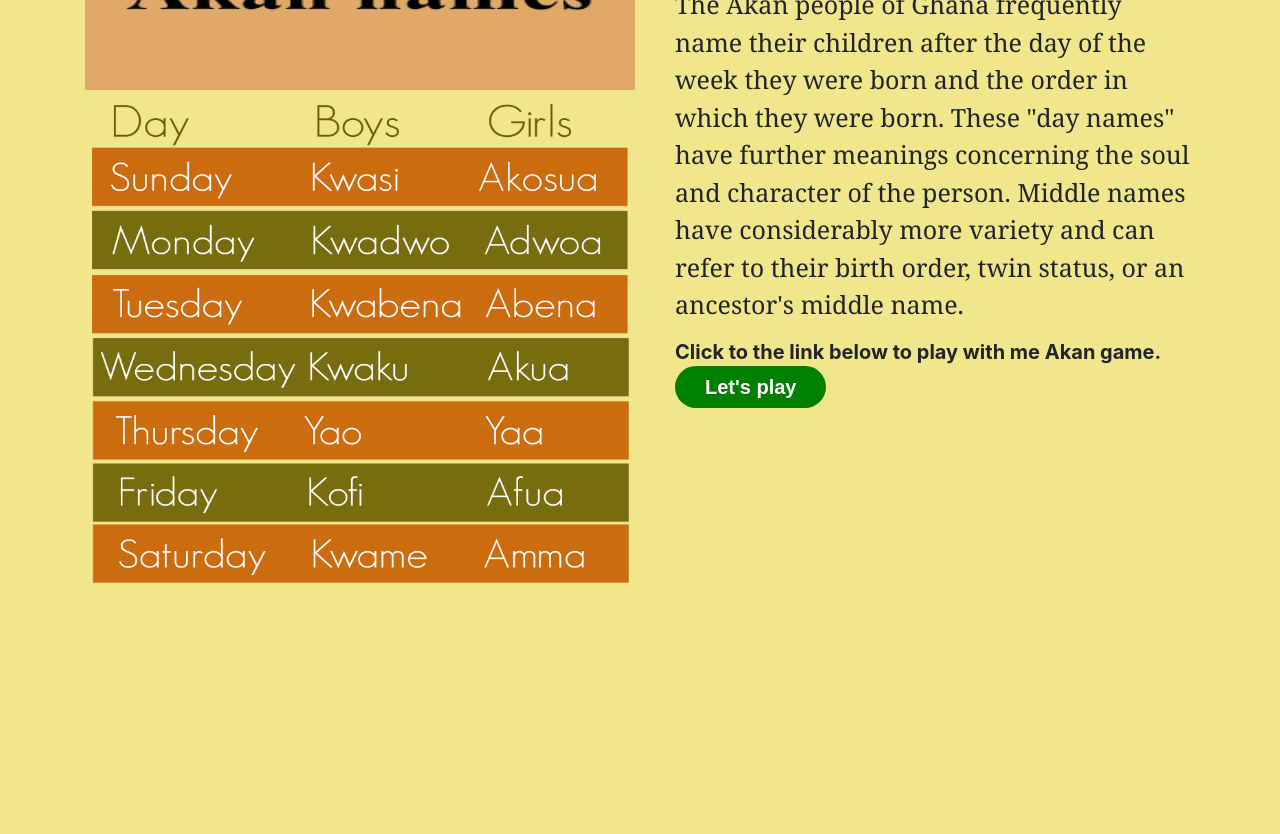
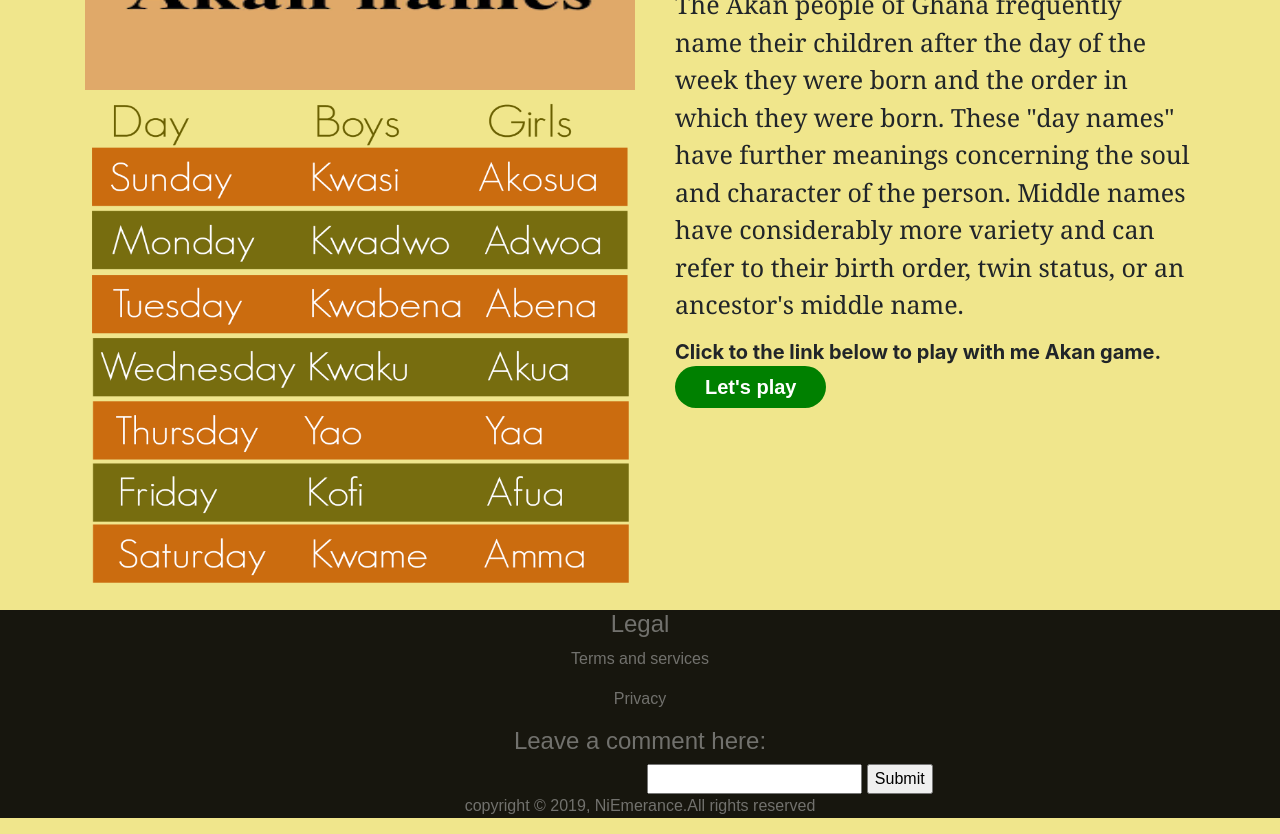
Before and after one commit to niEmerance/week2Project, a plain HTML site: page index.html in a window 1280 px wide. Shown: the part 140-974 px from the top of the page. Before the commit the page ends 800 px from the top, so only its background shows below. Drawn offline with Linux system fonts and the light colour scheme.

Commit message:
Add a footer on the web

```diff
--- a/css/styles.css
+++ b/css/styles.css
@@ -60,3 +60,11 @@
 form{
     margin-left: 300px;
 }
+.footer{
+    font-family: arial;
+    font-weight: normal;
+    background-color: rgba(0,0,0, 0.9);
+    color: rgba(204,204,204, 0.5);
+    text-align: center;
+    margin-top: 20px;
+  }
--- a/index.html
+++ b/index.html
@@ -34,5 +34,25 @@
                     </div>
 
     </div>
+    <footer>
+            <link rel="stylesheet" href="https://cdnjs.cloudflare.com/ajax/libs/font-awesome/4.7.0/css/font-awesome.min.css">
+            <div class="footer">
+              <div id="content">
+                <div>
+                <h4>Legal</h4>
+                <p>Terms and services</p>
+                <p>Privacy</p>
+              </div>
+              <div>
+                <h4>Leave a comment here:</h4>
+                <form id="formfooter">
+                  <input type="text">
+                  <input type="submit" value="Submit">
+                </form>
+              </div>
+              </div>
+              <p id="copy">copyright &copy; 2019, NiEmerance.All rights reserved</p>
+            </div>
+    </footer>
 </body>
 </html>
```
Also changed, not shown: main.html (+20 -0 lines).
